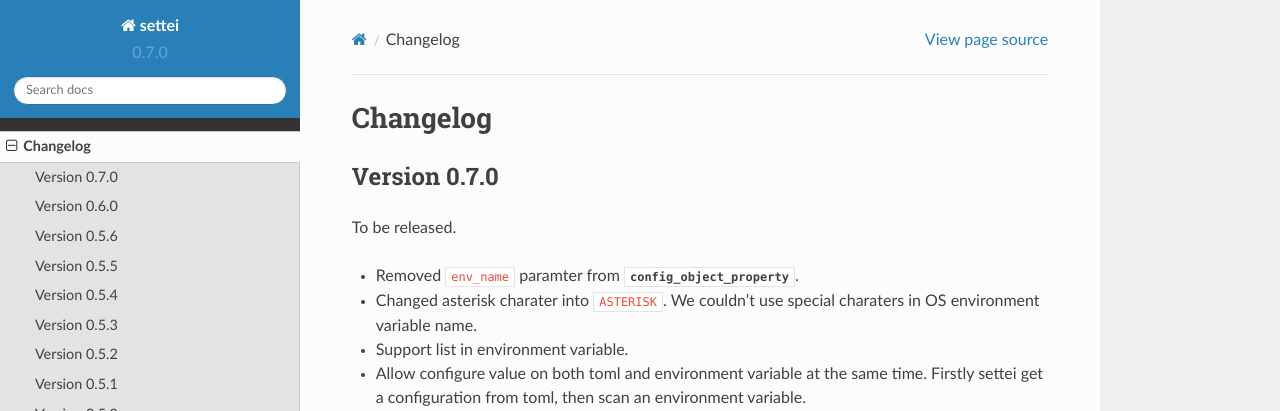
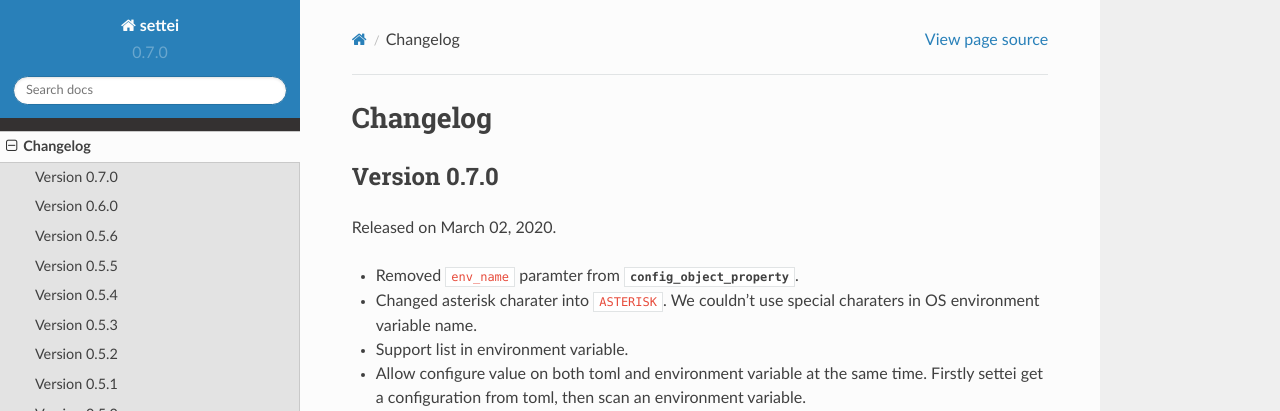
Before and after one commit to spoqa/settei, a Sphinx documentation site: the page built from docs/changes.rst, in a window 1280 px wide and 900 px high. Shown: the top 411 px of the window. Built offline with Sphinx 7.4.7 and the Read the Docs theme 2.0.0, drawn with Linux system fonts in a browser that asks for light colours.

Commit message:
Release 0.7.0

```diff
--- a/docs/changes.rst
+++ b/docs/changes.rst
@@ -4,7 +4,7 @@
 Version 0.7.0
 -------------
 
-To be released.
+Released on March 02, 2020.
 
 - Removed ``env_name`` paramter from
   :class:`~settei.base.config_object_property`.
```
